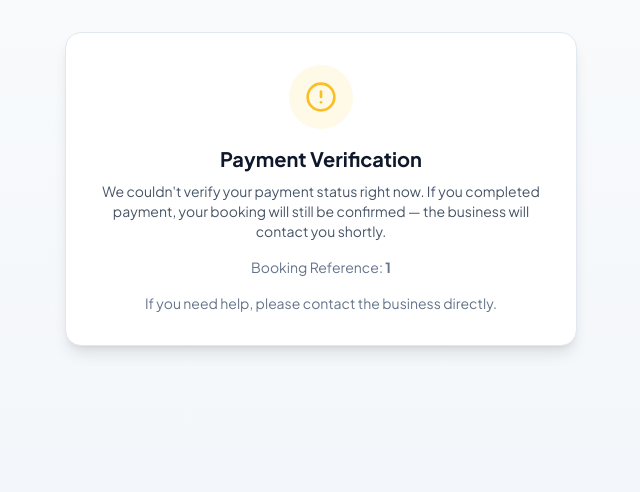
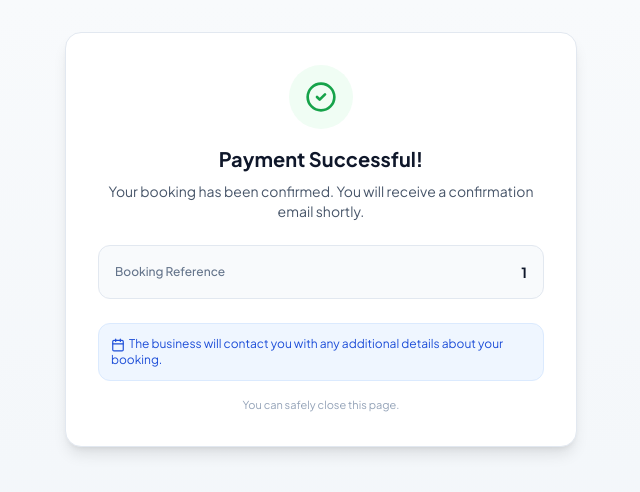
Before and after one commit to marcel1711-ship-it/Operan, a Next.js app: page /booking/1/payment/success in a window 1280 px wide. Shown: the top 492 px of the page, without its empty margins (319-959 px from the left). Built offline with nearby package versions, Linux system fonts and the light colour scheme; no server answers.

Commit message:
fix(payment): always show positive confirmation on success page
Customer already paid on Stripe before reaching this page, so always
show success. DB verification happens silently in background.

Co-Authored-By: Claude Opus 4.6 <noreply@anthropic.com>

```diff
--- a/app/(public)/booking/[slug]/payment/success/page.tsx
+++ b/app/(public)/booking/[slug]/payment/success/page.tsx
@@ -3,49 +3,35 @@
 import { useEffect, useState } from 'react';
 import { useParams, useSearchParams } from 'next/navigation';
 import { supabase } from '@/lib/supabase';
-import { CheckCircle2, Clock, Loader2, AlertCircle, Calendar, ArrowRight } from 'lucide-react';
-import { Button } from '@/components/ui/button';
+import { CheckCircle2, Calendar, Loader2 } from 'lucide-react';
 
 export default function PaymentSuccessPage() {
   const params = useParams();
   const bookingReference = params.slug as string;
   const searchParams = useSearchParams();
   const accessToken = searchParams.get('token') || '';
-  const [status, setStatus] = useState<'verifying' | 'confirmed' | 'failed'>('verifying');
-  const [bookingData, setBookingData] = useState<any>(null);
-  const [pollCount, setPollCount] = useState(0);
+  const [bookingData, setBookingData] = useState<Record<string, string | number | null> | null>(null);
+  const [loading, setLoading] = useState(true);
 
   useEffect(() => {
-    let cancelled = false;
-
-    async function verifyPayment() {
-      if (!accessToken) {
-        setStatus('failed');
-        return;
-      }
-
+    async function loadAndVerify() {
       try {
-        // First check DB status
-        const { data, error } = await supabase.rpc('get_public_booking_status', {
+        const { data } = await supabase.rpc('get_public_booking_status', {
           p_booking_reference: bookingReference,
           p_access_token: accessToken,
         });
 
-        if (error || !data || data.error) {
-          setStatus('failed');
-          return;
-        }
-
+        if (data && !data.error) {
           setBookingData(data);
 
-        if (data.payment_status === 'deposit_paid' || data.payment_status === 'paid_in_full' || data.booking_status === 'confirmed') {
-          setStatus('confirmed');
-          return;
-        }
+          // Silently confirm payment in DB if not yet updated
+          const alreadyConfirmed =
+            data.payment_status === 'deposit_paid' ||
+            data.payment_status === 'paid_in_full' ||
+            data.booking_status === 'confirmed';
 
-        // DB not updated yet — verify directly with Stripe
-        if (data.reservation_id) {
-          const res = await fetch('/api/verify-payment', {
+          if (!alreadyConfirmed && data.reservation_id) {
+            fetch('/api/verify-payment', {
               method: 'POST',
               headers: { 'Content-Type': 'application/json' },
               body: JSON.stringify({
@@ -53,154 +39,85 @@ export default function PaymentSuccessPage() {
                 booking_reference: bookingReference,
                 access_token: accessToken,
               }),
-          });
-          const verifyResult = await res.json();
-
-          if (verifyResult.verified) {
-            setBookingData((prev: Record<string, unknown> | null) => ({
-              ...prev,
-              booking_status: verifyResult.booking_status || 'confirmed',
-              payment_status: verifyResult.payment_status || 'deposit_paid',
-            }));
-            setStatus('confirmed');
-            return;
+            }).catch(() => {});
           }
         }
-
-        // Still not verified — poll a few more times
-        if (!cancelled && pollCount < 5) {
-          setPollCount(pollCount + 1);
-          setTimeout(verifyPayment, 3000);
-        } else {
-          setStatus('failed');
+      } catch {
+        // Silent — page still shows confirmation
       }
-      } catch {
-        setStatus('failed');
-      }
+      setLoading(false);
     }
 
-    verifyPayment();
-    return () => { cancelled = true; };
-  }, [bookingReference, accessToken, pollCount]);
+    if (accessToken) {
+      loadAndVerify();
+    } else {
+      setLoading(false);
+    }
+  }, [bookingReference, accessToken]);
 
   return (
     <div className="theme-light min-h-screen bg-gradient-to-b from-slate-50 to-slate-100 px-4 py-8">
       <div className="mx-auto max-w-lg">
         <div className="rounded-2xl border border-slate-200 bg-white p-8 shadow-lg">
-          {status === 'verifying' && (
           <div className="text-center">
-              <div className="mx-auto mb-4 flex h-16 w-16 items-center justify-center rounded-full bg-primary/10">
-                <Loader2 className="h-8 w-8 animate-spin text-primary" />
-              </div>
-              <h1 className="text-xl font-bold text-slate-900">Verifying Your Payment</h1>
-              <p className="mt-2 text-sm text-slate-600">
-                We're confirming your payment with our payment provider. This usually takes a few seconds.
-                Please don't close this page.
-              </p>
-              {bookingData && (
-                <div className="mt-6 rounded-lg border border-slate-200 bg-slate-50 p-4 text-left">
-                  <p className="text-xs font-medium text-slate-500">Booking Reference</p>
-                  <p className="text-sm font-bold text-slate-900">{bookingReference}</p>
-                  {bookingData.listing_name && (
-                    <>
-                      <p className="mt-2 text-xs font-medium text-slate-500">Experience</p>
-                      <p className="text-sm text-slate-900">{bookingData.listing_name}</p>
-                    </>
-                  )}
-                  {bookingData.start_at && (
-                    <>
-                      <p className="mt-2 text-xs font-medium text-slate-500">Date</p>
-                      <p className="text-sm text-slate-900">
-                        {new Date(bookingData.start_at).toLocaleDateString(undefined, {
-                          weekday: 'long', year: 'numeric', month: 'long', day: 'numeric',
-                        })}
-                      </p>
-                    </>
+            <div className="mx-auto mb-4 flex h-16 w-16 items-center justify-center rounded-full bg-green-50">
+              {loading ? (
+                <Loader2 className="h-8 w-8 animate-spin text-green-600" />
+              ) : (
+                <CheckCircle2 className="h-8 w-8 text-green-600" />
               )}
             </div>
-              )}
+            <h1 className="text-xl font-bold text-slate-900">
+              {loading ? 'Processing Your Payment...' : 'Payment Successful!'}
+            </h1>
+            <p className="mt-2 text-sm text-slate-600">
+              {loading
+                ? 'Please wait a moment while we confirm your booking.'
+                : 'Your booking has been confirmed. You will receive a confirmation email shortly.'}
+            </p>
           </div>
-          )}
 
-          {status === 'confirmed' && bookingData && (
-            <div className="text-center">
-              <div className="mx-auto mb-4 flex h-16 w-16 items-center justify-center rounded-full bg-success/10">
-                <CheckCircle2 className="h-8 w-8 text-success" />
-              </div>
-              <h1 className="text-xl font-bold text-slate-900">Payment Confirmed!</h1>
-              <p className="mt-2 text-sm text-slate-600">
-                Your booking is confirmed. We've sent the details to your email.
-              </p>
-              <div className="mt-6 space-y-3 rounded-lg border border-slate-200 bg-slate-50 p-4 text-left">
+          <div className="mt-6 space-y-3 rounded-lg border border-slate-200 bg-slate-50 p-4">
             <div className="flex items-center justify-between">
               <span className="text-xs font-medium text-slate-500">Booking Reference</span>
               <span className="text-sm font-bold text-slate-900">{bookingReference}</span>
             </div>
-                {bookingData.listing_name && (
+            {bookingData?.listing_name && (
               <div className="flex items-center justify-between">
                 <span className="text-xs font-medium text-slate-500">Experience</span>
-                    <span className="text-sm text-slate-900">{bookingData.listing_name}</span>
+                <span className="text-sm text-slate-900">{bookingData.listing_name as string}</span>
               </div>
             )}
-                {bookingData.start_at && (
+            {bookingData?.start_at && (
               <div className="flex items-center justify-between">
                 <span className="text-xs font-medium text-slate-500">Date</span>
                 <span className="text-sm text-slate-900">
-                      {new Date(bookingData.start_at).toLocaleDateString(undefined, {
+                  {new Date(bookingData.start_at as string).toLocaleDateString(undefined, {
                     weekday: 'long', month: 'long', day: 'numeric', year: 'numeric',
                   })}
                 </span>
               </div>
             )}
+            {bookingData?.total_amount && (
               <div className="flex items-center justify-between">
-                  <span className="text-xs font-medium text-slate-500">Amount Paid</span>
-                  <span className="text-sm font-bold text-success">
-                    ${Number(bookingData.amount_paid || 0).toFixed(2)} {bookingData.currency}
-                  </span>
-                </div>
-                {Number(bookingData.balance_due || 0) > 0 && (
-                  <div className="flex items-center justify-between">
-                    <span className="text-xs font-medium text-slate-500">Balance Due</span>
-                    <span className="text-sm font-medium text-warning">
-                      ${Number(bookingData.balance_due).toFixed(2)} {bookingData.currency}
+                <span className="text-xs font-medium text-slate-500">Total</span>
+                <span className="text-sm font-bold text-green-700">
+                  ${Number(bookingData.total_amount).toFixed(2)} {(bookingData.currency as string) || 'USD'}
                 </span>
               </div>
             )}
-                <div className="flex items-center justify-between">
-                  <span className="text-xs font-medium text-slate-500">Status</span>
-                  <span className="text-sm font-medium text-slate-900 capitalize">
-                    {bookingData.booking_status?.replace(/_/g, ' ')}
-                  </span>
           </div>
-              </div>
-              <div className="mt-6 rounded-lg bg-primary/10 p-3 text-left">
-                <p className="text-xs text-primary">
+
+          <div className="mt-6 rounded-lg bg-blue-50 border border-blue-100 p-3">
+            <p className="text-xs text-blue-700">
               <Calendar className="mr-1 inline h-3.5 w-3.5" />
-                  What's next? The business will contact you with any additional details about your booking.
-                  {Number(bookingData.balance_due || 0) > 0 && ' Your balance is due before the service date.'}
+              The business will contact you with any additional details about your booking.
             </p>
           </div>
-            </div>
-          )}
 
-          {status === 'failed' && (
-            <div className="text-center">
-              <div className="mx-auto mb-4 flex h-16 w-16 items-center justify-center rounded-full bg-warning/10">
-                <AlertCircle className="h-8 w-8 text-warning" />
-              </div>
-              <h1 className="text-xl font-bold text-slate-900">Payment Verification</h1>
-              <p className="mt-2 text-sm text-slate-600">
-                We couldn't verify your payment status right now. If you completed payment, your booking
-                will still be confirmed — the business will contact you shortly.
+          <p className="mt-4 text-center text-[11px] text-slate-400">
+            You can safely close this page.
           </p>
-              <p className="mt-4 text-sm text-slate-500">
-                Booking Reference: <span className="font-bold">{bookingReference}</span>
-              </p>
-              <p className="mt-4 text-sm text-slate-500">
-                If you need help, please contact the business directly.
-              </p>
-            </div>
-          )}
         </div>
       </div>
     </div>
```
Lines whose indentation alone changed are shown as unchanged.
